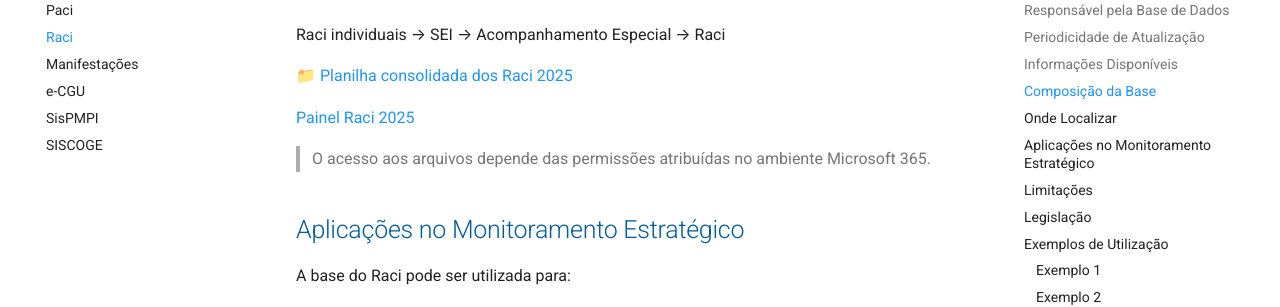
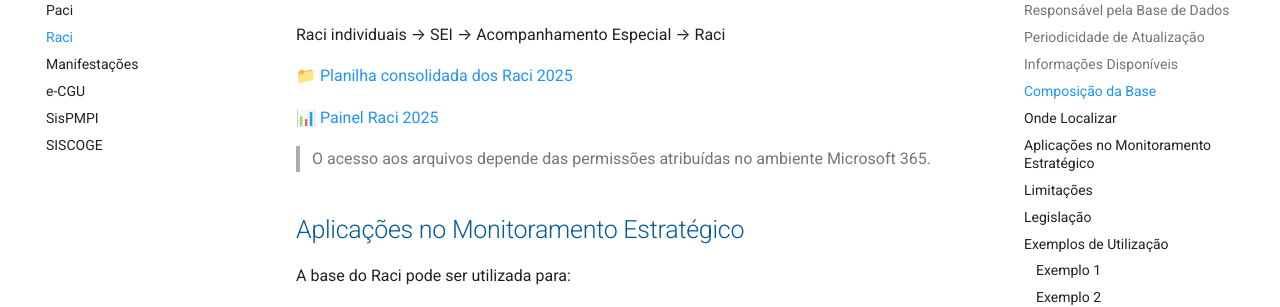
Before and after one commit to CGEMG-AHCS/guia-monitoramento-estrategico, an MkDocs documentation site: the page built from docs/bases-dados/raci.md, in a window 1280 px wide and 900 px high, scrolled down 1910 px. Shown: the part 152-459 px from the top of the window. Built offline with MkDocs 1.6.1 and Material for MkDocs 9.7.7, drawn with Linux system fonts in a browser that asks for light colours.

```diff
--- a/docs/bases-dados/raci.md
+++ b/docs/bases-dados/raci.md
@@ -53,7 +53,7 @@ Raci individuais → SEI → Acompanhamento Especial → Raci
 
 📁 [Planilha consolidada dos Raci 2025](https://cecad365.sharepoint.com/:x:/r/sites/HarmonizaoCGE/Documentos%20Compartilhados/General/2%20-%20Monitorar%20Atividades%20Cset-Csec%20Execu%C3%A7%C3%A3o%20PACI/2.5.2%20-%20Apura%C3%A7%C3%A3o%20Indicador%20Programa%20004%20do%20PPAG/2025/Indicador%20Programa%20004/01%20Consolida%C3%A7%C3%A3o%20Raci%202025%20-%20geral_Painel.xlsx?d=wf00640d539f4423eb068697a5620b5cb&csf=1&web=1&e=cIaI7b)
 
-[Painel Raci 2025](https://app.powerbi.com/view?r=eyJrIjoiYmQwNzYwNjAtODk3NS00N2RiLWEzYzgtZGRhNzQ0MWNhYzAxIiwidCI6ImU1ZDNhZTdjLTliMzgtNDhkZS1hMDg3LWY2NzM0YTI4NzU3NCJ9)
+📊 [Painel Raci 2025](https://app.powerbi.com/view?r=eyJrIjoiYmQwNzYwNjAtODk3NS00N2RiLWEzYzgtZGRhNzQ0MWNhYzAxIiwidCI6ImU1ZDNhZTdjLTliMzgtNDhkZS1hMDg3LWY2NzM0YTI4NzU3NCJ9)
 
 > O acesso aos arquivos depende das permissões atribuídas no ambiente Microsoft 365.
 
```
